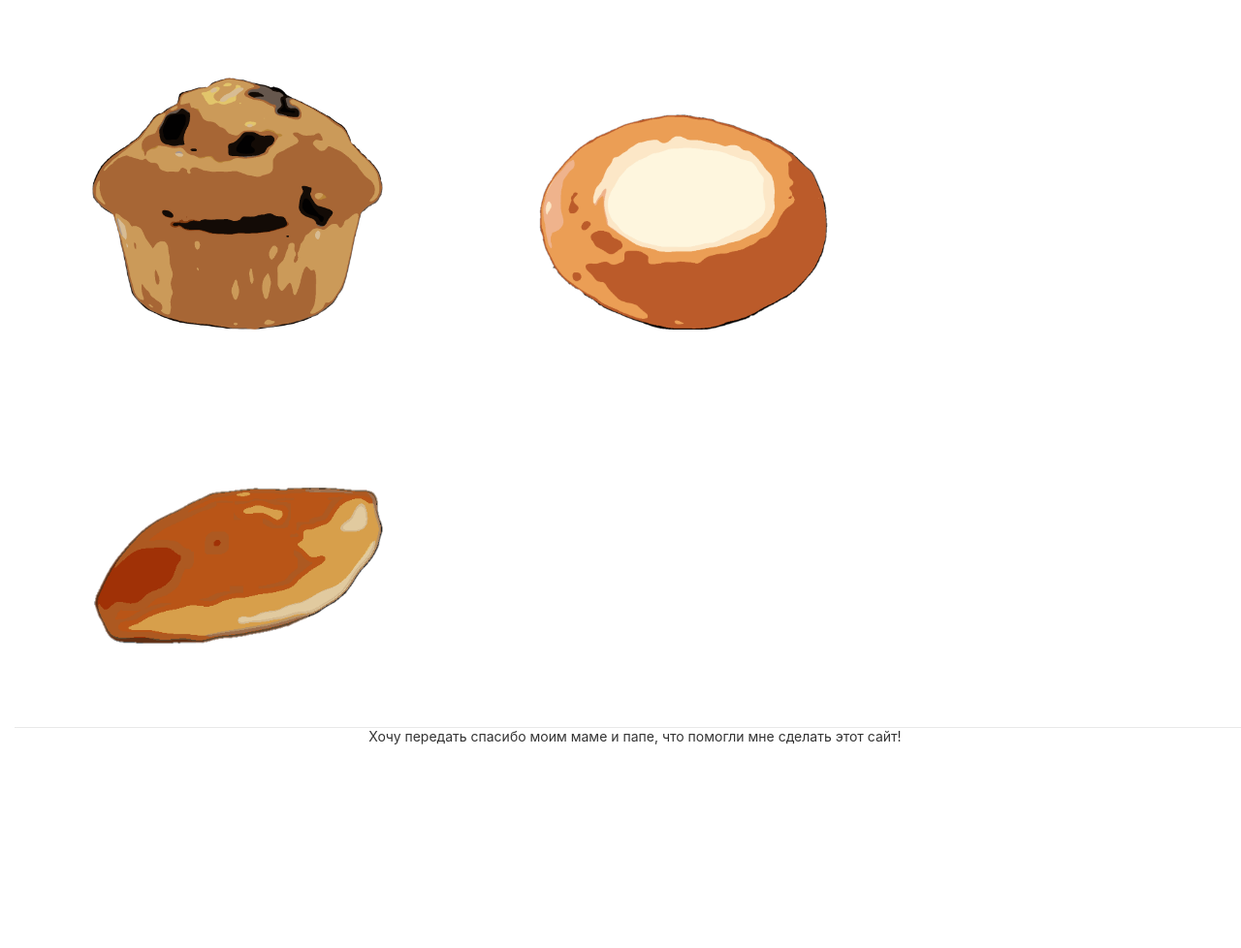
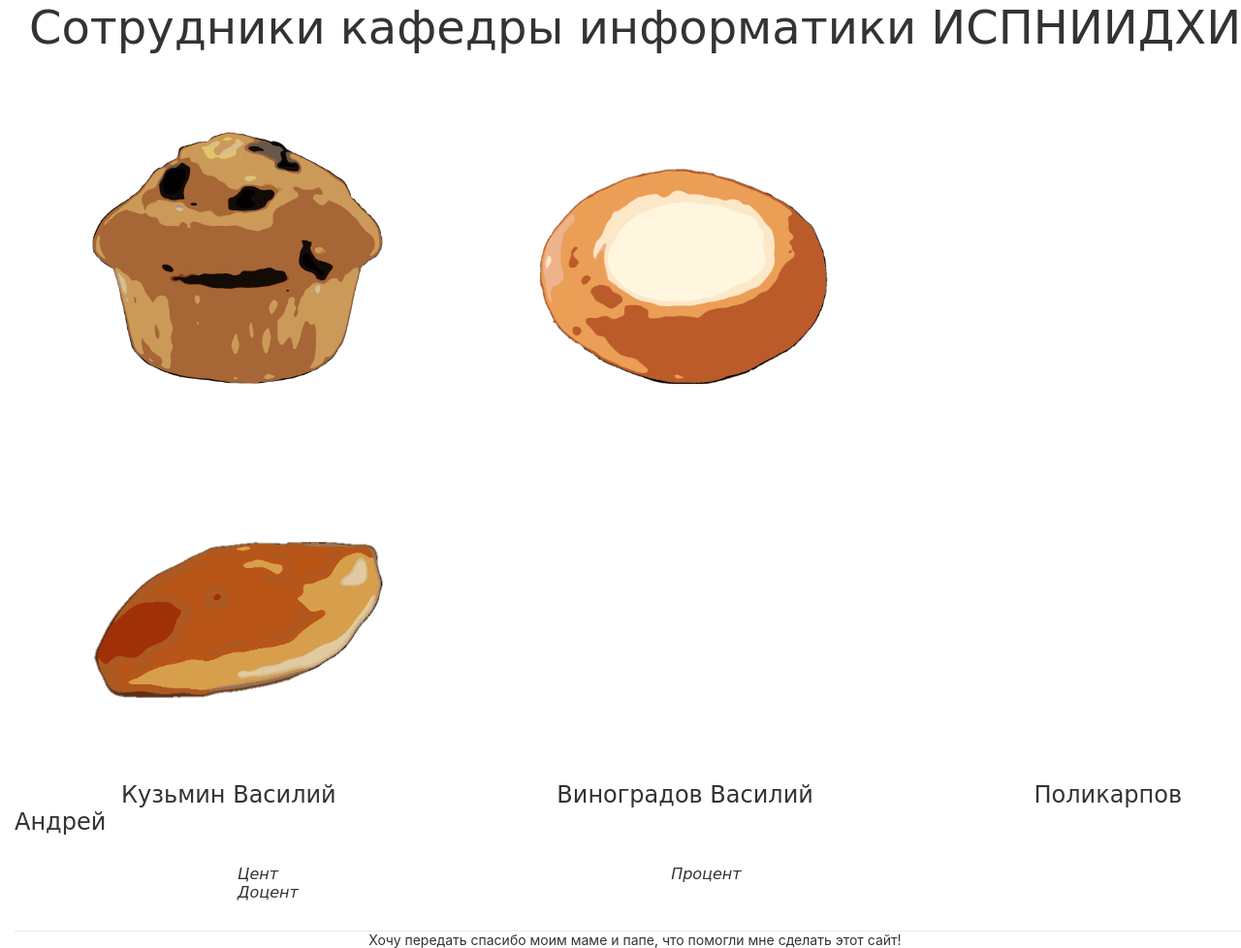
Before and after one commit to vasilykuzmin/AESC-EVA-Site, a Django app: page /authors in a window 1280 px wide. Shown: the part 231-1209 px from the top of the page at 97% size. Before the commit the page ends 999 px from the top, so only its background shows below. Run offline with Django 4.2, Linux system fonts and the light colour scheme.

Commit message:
Добавил сочненького

```diff
--- a/AESC_EVA_Site/mainapp/templates/mainapp/authors.html
+++ b/AESC_EVA_Site/mainapp/templates/mainapp/authors.html
@@ -4,12 +4,45 @@
 
 {% block content %}
 {% load static %}
+    <div style = "text-align: center;">
+        <font size = 7 face="Comic Sans MS">
+            Сотрудники кафедры информатики ИСПНИИДХИ
+        </font>
+    </div>
+
     <div style="display: table; margin: auto">
         <img src="{% static 'kek.png' %}" width="300" style="margin: 80px">
         <img src="{% static 'vat.png' %}" width="300" style="margin: 80px">
         <img src="{% static 'piro.png' %}" width="300" style="margin: 80px">
     </div>
     <div style="display: table; margin: auto">
-
+        <a style="margin: 110px">
+            <font size = 5 face="Comic Sans MS">
+                Кузьмин Василий
+            </font>
+        </a>
+        <a style="margin: 110px">
+            <font size = 5 face="Comic Sans MS">
+                Виноградов Василий
+            </font>
+        </a>
+        <a style="margin: 110px">
+            <font size = 5 face="Comic Sans MS">
+                Поликарпов Андрей
+            </font>
+        </a>
+    </div>
+    <div style="margin: 30px">
+        <div style="display: table; margin: auto">
+            <font size = 3 face="Comic Sans MS" style="margin: 200px; font-style: italic;">
+                Цент
+            </font>
+            <font size = 3 face="Comic Sans MS" style="margin: 200px; font-style: italic;">
+                Процент
+            </font>
+            <font size = 3 face="Comic Sans MS" style="margin: 200px; font-style: italic;">
+                Доцент
+            </font>
+        </div>
     </div>
 {% endblock content %}
```
Also changed, not shown: AESC_EVA_Site/mainapp/templates/mainapp/wiki.html (+29 -0 lines).
